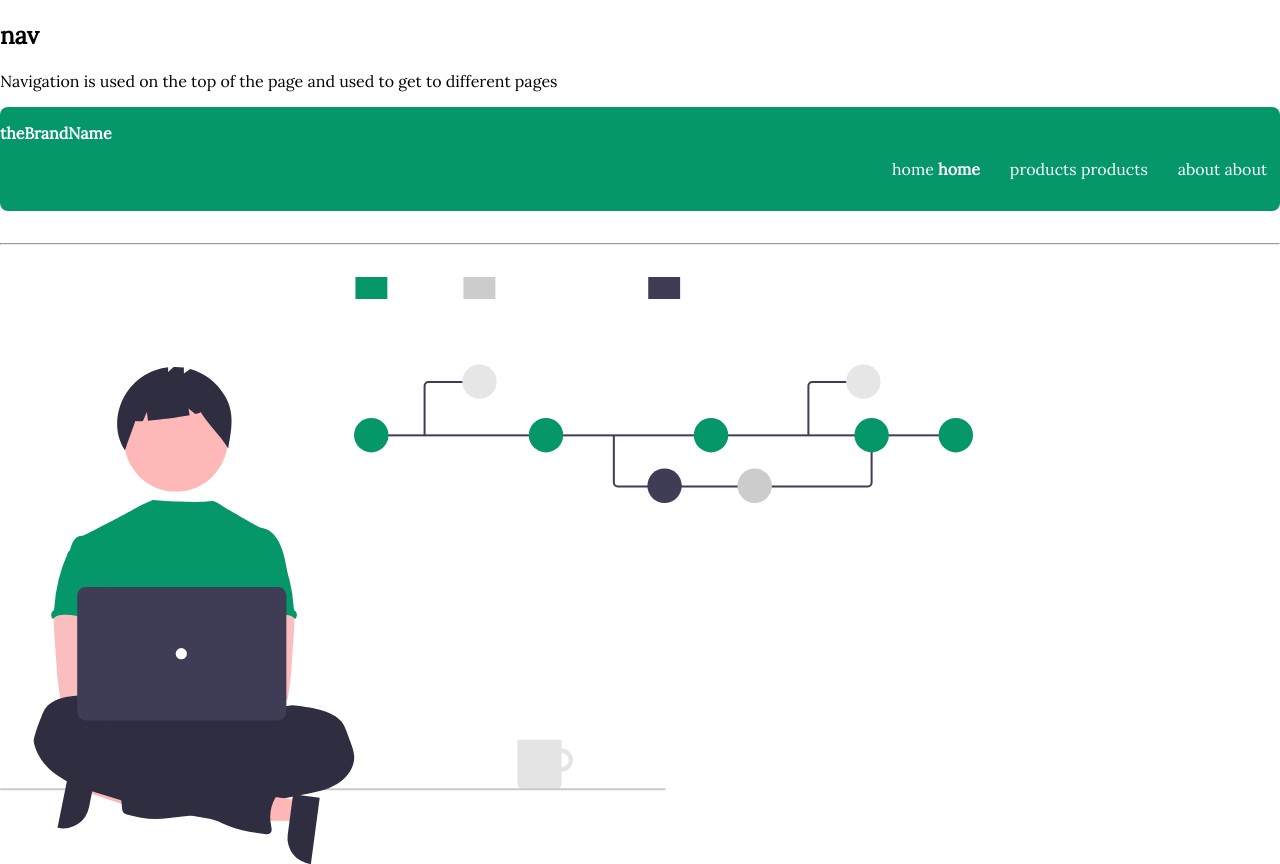
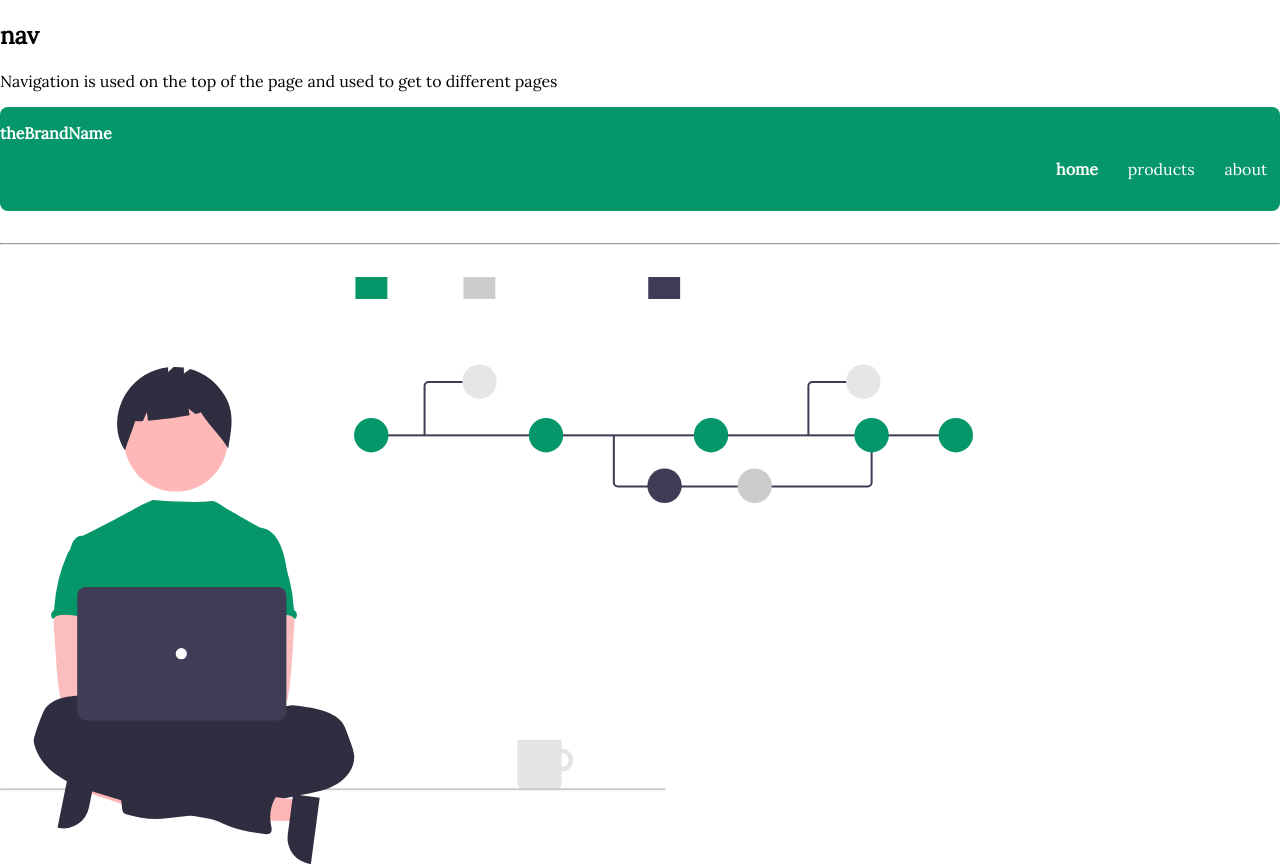
Before and after one commit to apoorveshrai/Professional-Portoflio, a plain HTML site: page index.html in a window 1280 px wide. Shown: the top 864 px of the page. Drawn offline with Linux system fonts and the light colour scheme.

Commit message:
refactor : fix redundant text

```diff
--- a/index.html
+++ b/index.html
@@ -19,15 +19,12 @@
         <div class="brand">theBrandName</div>
         <ul>
             <li>
-                home
                 <a href="/" class="active">home</a>
             </li>
             <li>
-                products
                 <a href="/">products</a>
             </li>
             <li>
-                about
                 <a href="/">about</a>
             </li>
         </ul>
```
